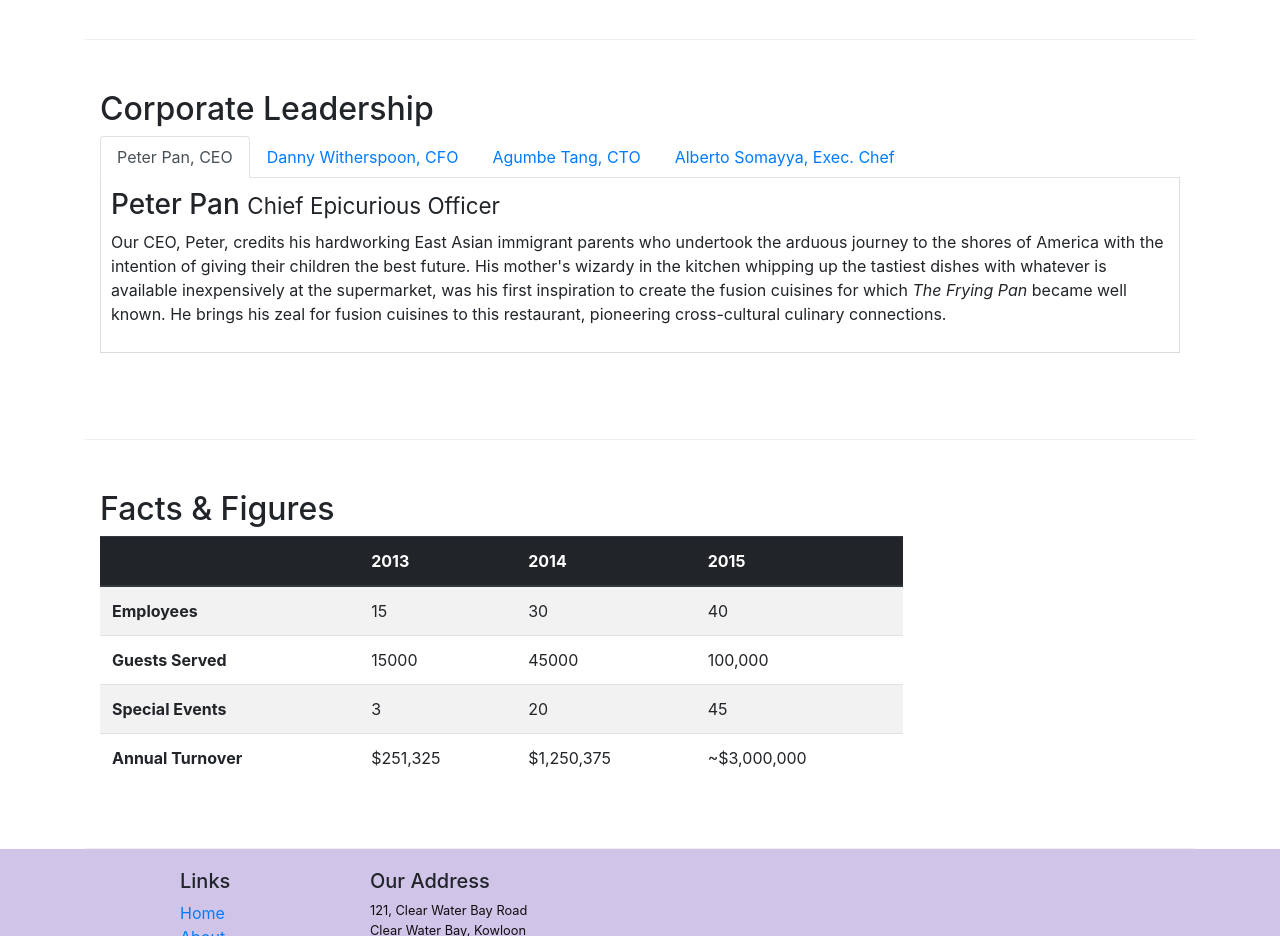
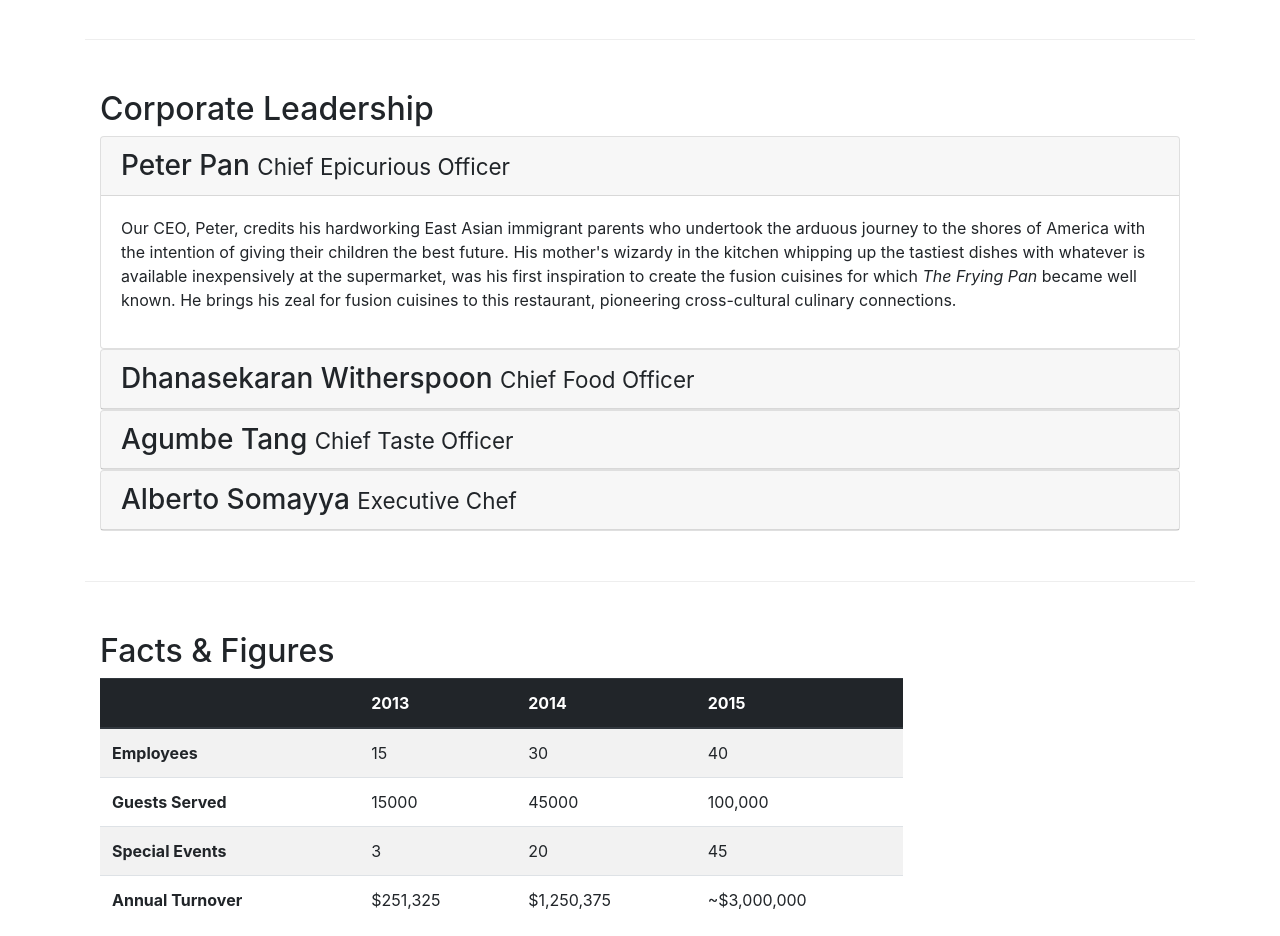
Before and after one commit to sianone/intro-bootstrap, a website: page aboutus.html in a window 1280 px wide. Shown: the part 940-1876 px from the top of the page. Drawn offline with nearby package versions, Linux system fonts and the light colour scheme.

Commit message:
Add Accordion. Remove Tabs

```diff
--- a/aboutus.html
+++ b/aboutus.html
@@ -124,28 +124,17 @@
       <div class="row row-content ">
         <div class="col-12">
           <h2>Corporate Leadership</h2>
-          <ul class="nav nav-tabs">
-            <li class="nav-item">
-              <a class="nav-link active" href="#peter"
-                role="tab" data-toggle="tab">Peter Pan, CEO</a>
-            </li>
-            <li class="nav-item">
-              <a class="nav-link" href="#danny" role="tab"
-                data-toggle="tab">Danny Witherspoon, CFO</a>
-            </li>
-            <li class="nav-item">
-              <a class="nav-link" href="#agumbe"role="tab"
-                data-toggle="tab">Agumbe Tang, CTO</a>
-            </li>
-            <li class="nav-item">
-              <a class="nav-link" href="#alberto" role="tab"
-                data-toggle="tab">Alberto Somayya, Exec. Chef</a>
-            </li>
-          </ul>
 
-          <div class="tab-content">
-            <div role="tabpanel" class="tab-pane fade show active" id="peter">
-              <h3>Peter Pan <small>Chief Epicurious Officer</small></h3>
+          <div id="accordion">
+
+            <div class="card">
+              <div class="card-header" role="tab" id="peterhead">
+                <h3 class="mb-0">
+                  <a data-toggle="collapse" data-target="#peter">Peter Pan <small>Chief Epicurious Officer</small></a>
+                </h3>
+              </div>
+              <div class="collapse show" id="peter" data-parent="#accordion">
+                <div class="card-body">
                   <p class="d-none d-sm-block">
                     Our CEO, Peter, credits his hardworking East Asian immigrant parents
                     who undertook the arduous journey to the shores of America with the
@@ -158,8 +147,17 @@
                     culinary connections.
                   </p>
                 </div>
-            <div role="tabpanel" class="tab-pane fade" id="danny">
-              <h3>Dhanasekaran Witherspoon <small>Chief Food Officer</small></h3>
+              </div>
+            </div>
+
+            <div class="card">
+              <div class="card-header" role="tab" id="dannyhead">
+                <h3 class="mb-0">
+                  <a class="collapsed" data-toggle="collapse" data-target="#danny">Dhanasekaran Witherspoon <small>Chief Food Officer</small></a>
+                </h3>
+              </div>
+              <div class="collapse " id="danny" data-parent="#accordion">
+                <div class="card-body">
                   <p class="d-none d-sm-block">
                     Our CFO, Danny, as he is affectionately referred to by his
                     colleagues, comes from a long established family tradition in
@@ -171,9 +169,17 @@
                     >
                   </p>
                 </div>
+              </div>
+            </div>
 
-            <div role="tabpanel" class="tab-pane fade" id="agumbe">
-              <h3>Agumbe Tang <small>Chief Taste Officer</small></h3>
+            <div class="card">
+              <div class="card-header" role="tab" id="agumbehead">
+                <h3 class="mb-0">
+                  <a class="collapsed" data-toggle="collapse" data-target="#agumbe">Agumbe Tang <small>Chief Taste Officer</small></a>
+                </h3>
+              </div>
+              <div class="collapse " id="agumbe" data-parent="#accordion">
+                <div class="card-body">
                   <p class="d-none d-sm-block">
                     Blessed with the most discerning gustatory sense, Agumbe, our CTO,
                     personally ensures that every dish that we serve meets his exacting
@@ -182,9 +188,17 @@
                     <em>You click only if you survive my lick.</em>
                   </p>
                 </div>
+              </div>
+            </div>
 
-            <div role="tabpanel" class="tab-pane fade " id="alberto">
-              <h3>Alberto Somayya <small>Executive Chef</small></h3>
+            <div class="card">
+              <div class="card-header" role="tab " id="albertohead">
+                <h3 class="mb-0">
+                  <a class="collapsed" data-toggle="collapse" data-target="#alberto">Alberto Somayya <small>Executive Chef</small></a>
+                </h3>
+              </div>
+              <div class="collapse " id="alberto" data-parent="#accordion">
+                <div class="card-body">
                   <p class="d-none d-sm-block">
                     Award winning three-star Michelin chef with wide International
                     experience having worked closely with whos-who in the culinary
@@ -195,6 +209,8 @@
                       get a winning hit! Amma Mia!</em
                     >
                   </p>
+                </div>
+              </div>
             </div>
 
           </div>
```
Lines whose indentation alone changed are shown as unchanged.
